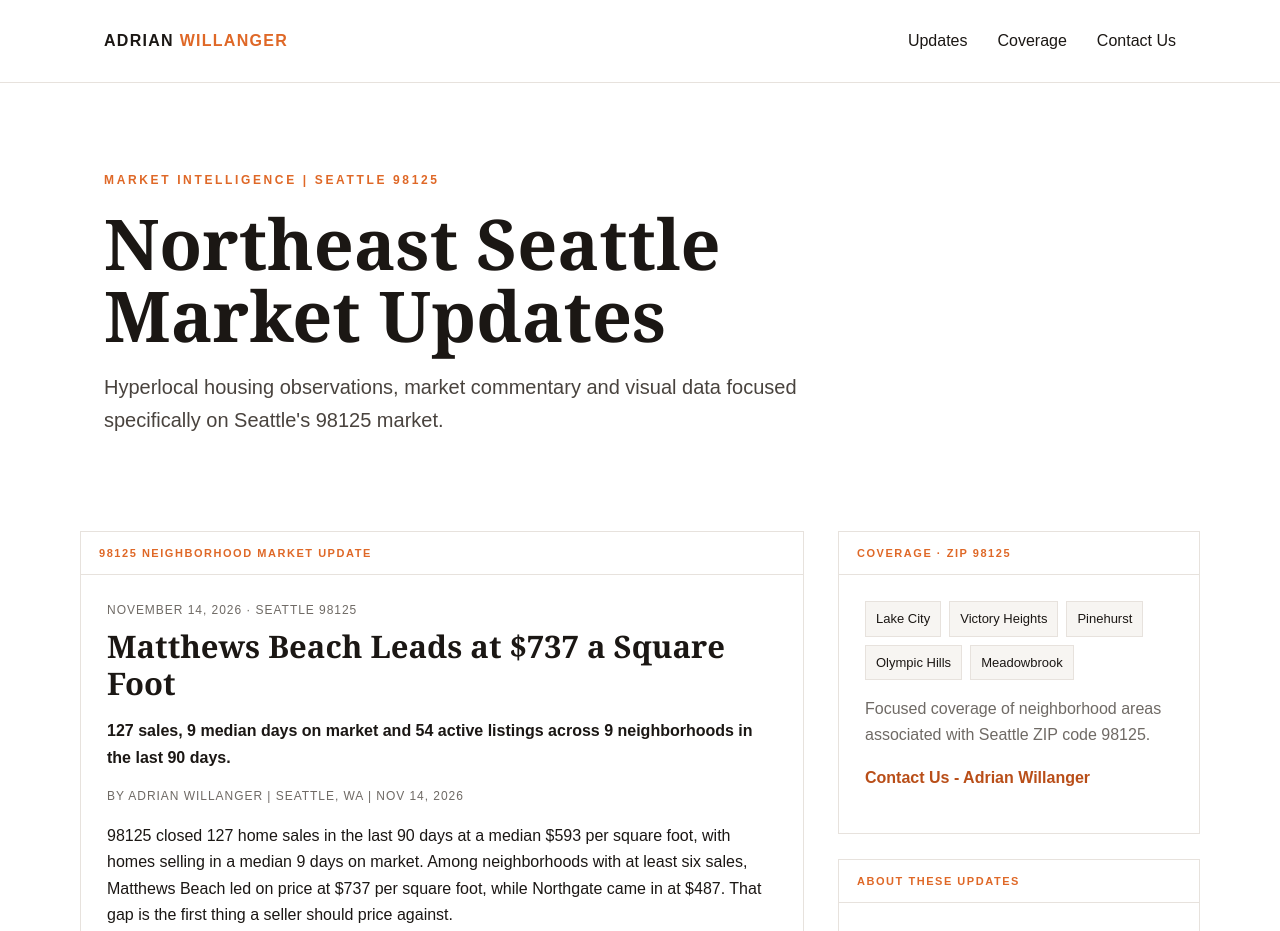
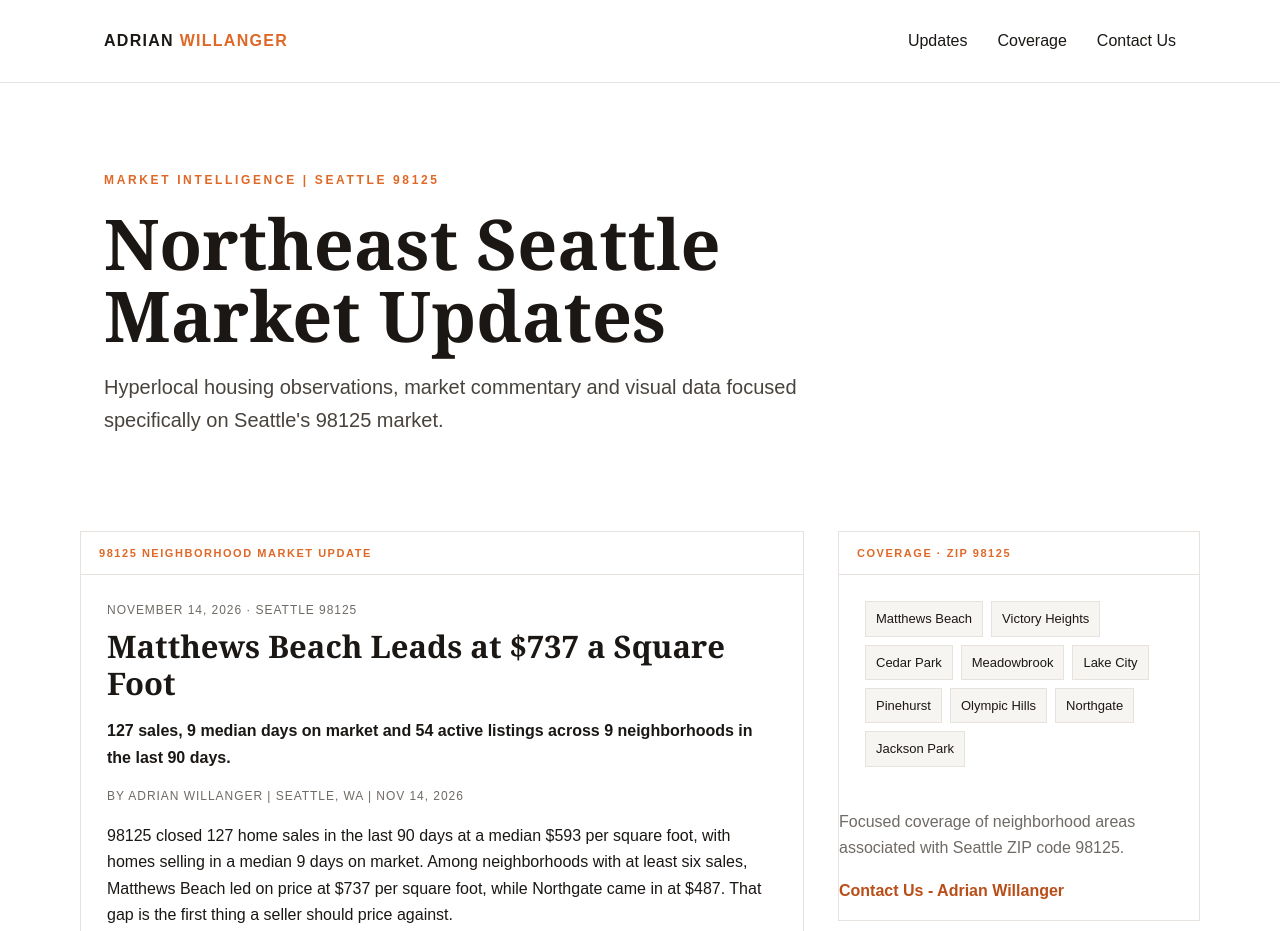
Before and after one commit to adrianwillanger-cyber/98125-market-updates, a plain HTML site: page index.html in a window 1280 px wide. Shown: the top 931 px of the page. Drawn offline with Linux system fonts and the light colour scheme.

Commit message:
Update index.html

```diff
--- a/index.html
+++ b/index.html
@@ -423,4 +423,14 @@
 
 <!-- END MARKET UPDATE -->
 
-<!-- END MARKET UPDATE --></section><aside id="coverage"><div class="card side"><div class="card-head">Coverage · ZIP 98125</div><div class="body"><div class="tags"><span class="tag">Lake City</span><span class="tag">Victory Heights</span><span class="tag">Pinehurst</span><span class="tag">Olympic Hills</span><span class="tag">Meadowbrook</span></div><p>Focused coverage of neighborhood areas associated with Seattle ZIP code 98125.</p><p><a class="contact-link" href="https://adrianwillanger.bloggingrightalong.com/contact-us/" target="_blank" rel="noopener noreferrer">Contact Us - Adrian Willanger </a></p></div></div><div class="card side"><div class="card-head">About These Updates</div><div class="body"><p>Hyperlocal analysis focused on pricing, inventory, buyer response, new construction and neighborhood-level market patterns.</p></div></div></aside></div></main><footer><div class="wrap">Adrian Willanger Market Intelligence · Kelly Right Real Estate · Seattle, Washington</div></footer></body></html>
+<!-- END MARKET UPDATE --></section><aside id="coverage"><div class="card side"><div class="card-head">Coverage · ZIP 98125</div><div class="body"><div class="tags">
+  <span class="tag">Matthews Beach</span>
+  <span class="tag">Victory Heights</span>
+  <span class="tag">Cedar Park</span>
+  <span class="tag">Meadowbrook</span>
+  <span class="tag">Lake City</span>
+  <span class="tag">Pinehurst</span>
+  <span class="tag">Olympic Hills</span>
+  <span class="tag">Northgate</span>
+  <span class="tag">Jackson Park</span>
+</div></div><p>Focused coverage of neighborhood areas associated with Seattle ZIP code 98125.</p><p><a class="contact-link" href="https://adrianwillanger.bloggingrightalong.com/contact-us/" target="_blank" rel="noopener noreferrer">Contact Us - Adrian Willanger </a></p></div></div><div class="card side"><div class="card-head">About These Updates</div><div class="body"><p>Hyperlocal analysis focused on pricing, inventory, buyer response, new construction and neighborhood-level market patterns.</p></div></div></aside></div></main><footer><div class="wrap">Adrian Willanger Market Intelligence · Kelly Right Real Estate · Seattle, Washington</div></footer></body></html>
```
